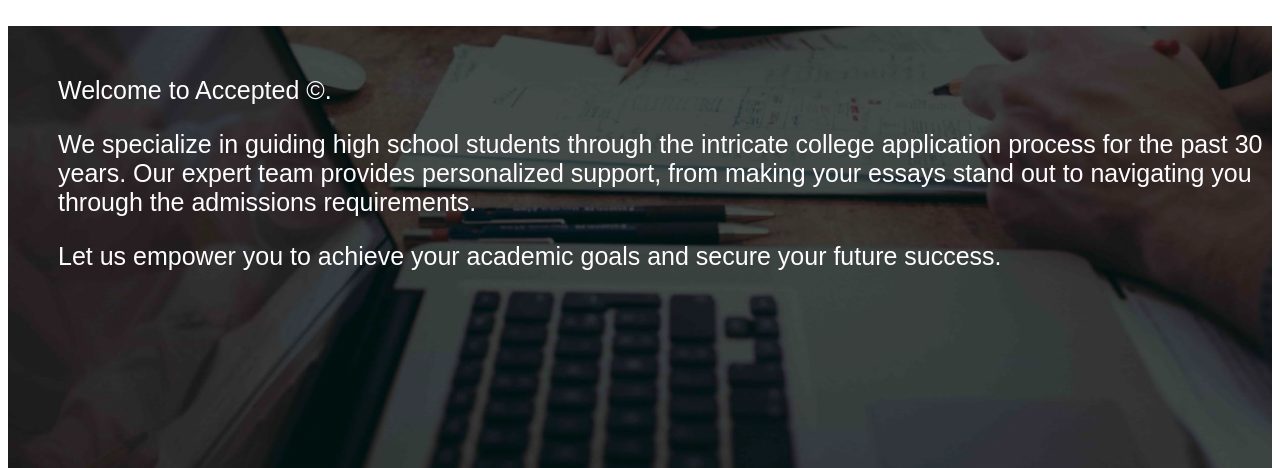
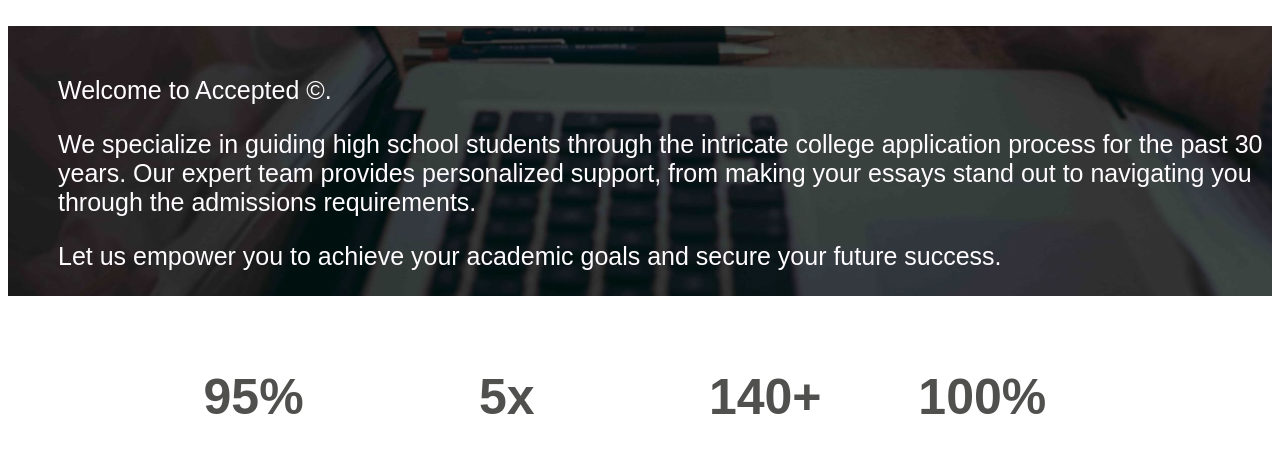
Before and after one commit to Christiehao/demo123, a plain HTML site: page landing.html in a window 1280 px wide. Shown: the part 321-789 px from the top of the page. Drawn offline with Linux system fonts and the light colour scheme.

Commit message:
Update landing.html

```diff
--- a/landing.html
+++ b/landing.html
@@ -7,16 +7,16 @@
             <style type = "text/css">
                 #landingBox{
                     display: flex;
-                    width:100%;font-size:25px; color: #FFFCFF;
+                    width:100%; color: #FFFCFF;
                     background-image: linear-gradient(rgba(0, 0, 0, 0.7),rgba(0, 0, 0, 0.7)), url("jpeg-optimizer_scott-graham-5fNmWej4tAA-unsplash-min.jpg");
                     text-align: left; font-family: sans-serif;
                     padding-top: 50px; padding-left: 50px;
-                    background-size:cover; background-position: 0 100%; height:450px;
+                    background-size:cover; background-position: 0 100%;
                     box-sizing: border-box;
                 }
 
                 #landingtext{
-                    flex:1;
+                    flex: 1; font-size:25px;
                 }
 
                 table th {text-align: center; font-size:80px; font-family: sans-serif; color:#50514F}
```
